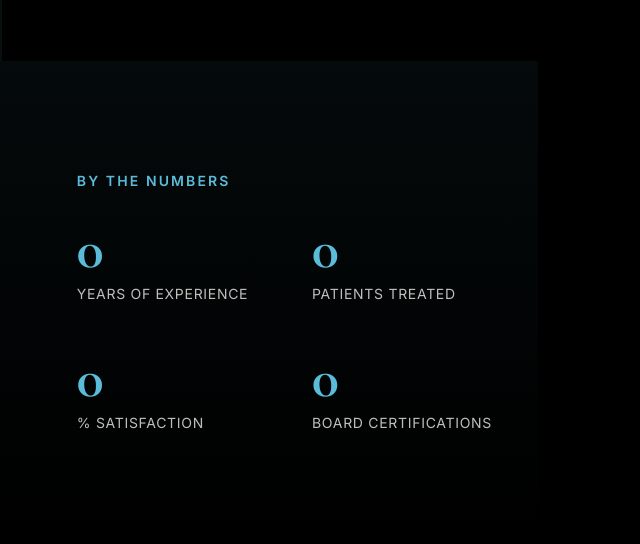
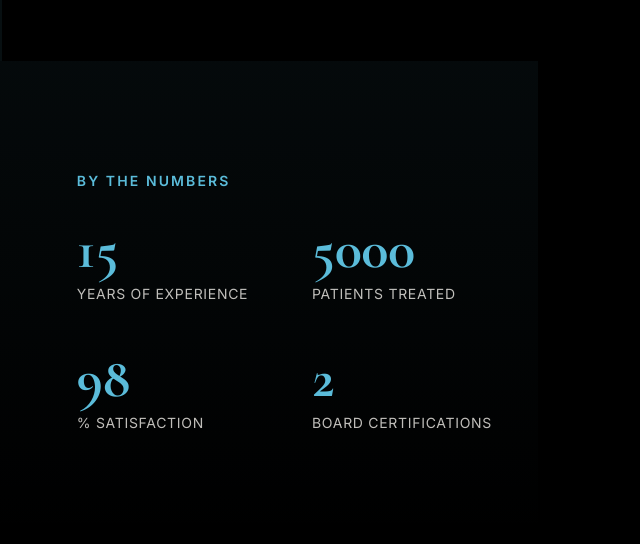
Before and after one commit to ala55ner/RBLStephan, a website: page index.html in a window 1280 px wide. Shown: the part 2261-2805 px from the top of the page, without its empty margins (0-640 px from the left). Drawn offline with nearby package versions, Linux system fonts and the light colour scheme; a script that the page names is missing.

Commit message:
Fix: Husky animates throughout entire scroll + show stat numbers
- Remove 80% scroll cap - frames now advance through full page scroll
- Husky never stops rotating, continuously animated by scroll
- Replace placeholder zeros with actual numbers (15, 5000, 98, 2)
- Stat numbers now display initial value instead of 0

```diff
--- a/index.html
+++ b/index.html
@@ -93,19 +93,19 @@
         <span class="section-label">By The Numbers</span>
         <div class="stats-grid">
           <div class="stat">
-            <span class="stat-number" data-value="15" data-decimals="0">0</span>
+            <span class="stat-number" data-value="15" data-decimals="0">15</span>
             <span class="stat-label">Years of Experience</span>
           </div>
           <div class="stat">
-            <span class="stat-number" data-value="5000" data-decimals="0">0</span>
+            <span class="stat-number" data-value="5000" data-decimals="0">5000</span>
             <span class="stat-label">Patients Treated</span>
           </div>
           <div class="stat">
-            <span class="stat-number" data-value="98" data-decimals="0">0</span>
+            <span class="stat-number" data-value="98" data-decimals="0">98</span>
             <span class="stat-label">% Satisfaction</span>
           </div>
           <div class="stat">
-            <span class="stat-number" data-value="2" data-decimals="0">0</span>
+            <span class="stat-number" data-value="2" data-decimals="0">2</span>
             <span class="stat-label">Board Certifications</span>
           </div>
         </div>
--- a/js/app.js
+++ b/js/app.js
@@ -228,9 +228,8 @@ function setupFrameScrollBinding() {
     end: "bottom bottom",
     scrub: true,
     onUpdate: (self) => {
-      // Cap frame animation at 80% of total scroll (stops before contact section)
-      const capped = Math.min(self.progress / 0.8, 1);
-      const accelerated = Math.min(capped * FRAME_SPEED, 1);
+      // Advance frames throughout entire scroll - husky rotates continuously
+      const accelerated = Math.min(self.progress * FRAME_SPEED, 1);
       const index = Math.min(
         Math.floor(accelerated * FRAME_COUNT),
         FRAME_COUNT - 1
```
